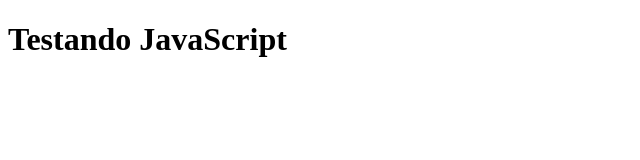
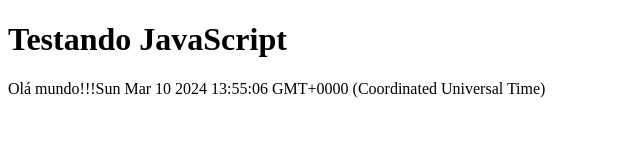
Before and after one commit to Ericky-dev/Curso-em-V-deo, a plain HTML site: page Curso HTML5/site-completo/_css/teste js.html in a window 1280 px wide. Shown: the whole page, without its empty margins (0-640 px from the left). Drawn offline with Linux system fonts and the light colour scheme.

Commit message:
Update teste js.html

```diff
--- a/Curso HTML5/site-completo/_css/teste js.html
+++ b/Curso HTML5/site-completo/_css/teste js.html
@@ -8,7 +8,7 @@
 <body>
         <h1>Testando JavaScript</h1>
     <script>
-        alert('Olá mundo!!!');
+    document.write("Olá mundo!!!" + Date());
     </script>
 
 </body>
```
